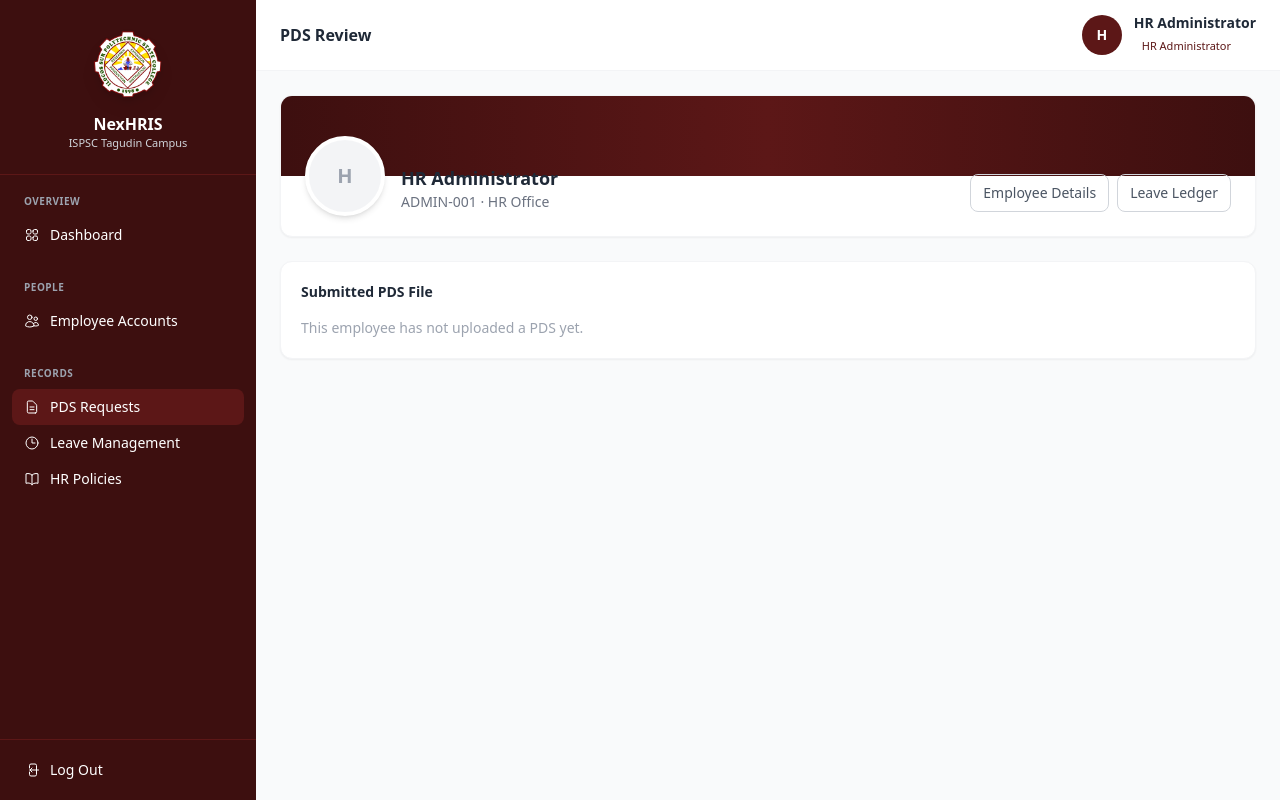
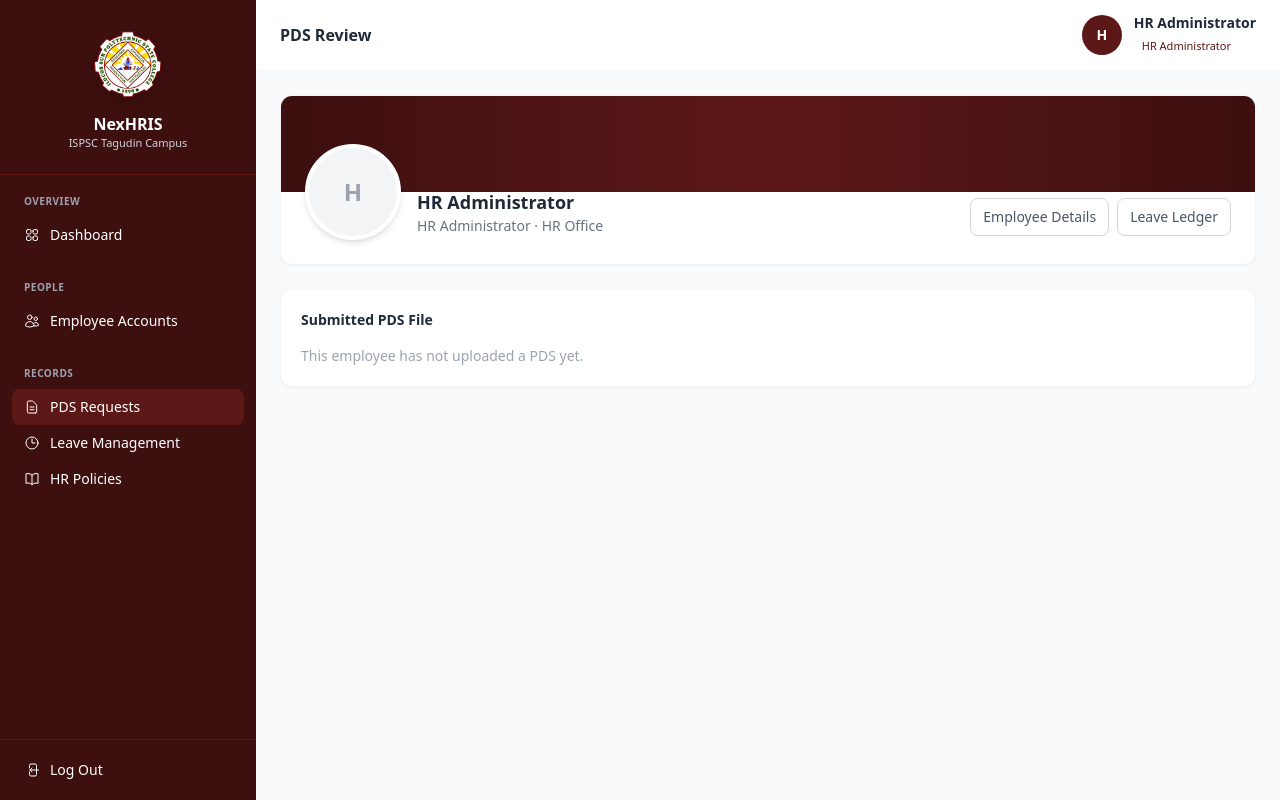
Before and after one commit to edrfjk/nexhris, a Laravel app: page /admin/pds/1 in a window 1280 px wide. Run offline with Laravel 12, Linux system fonts and the light colour scheme; a user stored in the database is signed in; data comes from the database, SQL or seed files in the repository; data that the repository does not hold is empty; style sheets or scripts are compiled from the project's sources; some libraries are stand-ins or nearby versions.

Commit message:
Header banner for admin pds side

```diff
--- a/app/Services/ExcelToPdfConverter.php
+++ b/app/Services/ExcelToPdfConverter.php
@@ -32,7 +32,7 @@ class ExcelToPdfConverter
             '--headless',
             '--norestore',
             "-env:UserInstallation={$profileUrl}",
-            '--convert-to=pdf',
+            '--convert-to', 'pdf',
             '--outdir', $outDir,
             $xlsxAbsolutePath,
         ]);
--- a/resources/views/admin/pds/show.blade.php
+++ b/resources/views/admin/pds/show.blade.php
@@ -6,24 +6,24 @@
 
 <div x-data>
 
-    <!-- Profile banner (unchanged) -->
+    <!-- Profile header banner -->
     <div class="bg-white rounded-xl shadow-sm border border-gray-100 overflow-hidden mb-6">
-        <div class="h-20 bg-gradient-to-r from-maroon-900 via-maroon-800 to-maroon-900"></div>
-        <div class="px-6 pb-5">
-            <div class="flex flex-col sm:flex-row sm:items-end sm:justify-between gap-4 -mt-10">
+        <div class="h-24 bg-gradient-to-r from-maroon-900 via-maroon-800 to-maroon-900"></div>
+        <div class="px-6 pb-6">
+            <div class="flex flex-col sm:flex-row sm:items-end sm:justify-between gap-4 -mt-12">
                 <div class="flex items-end gap-4">
-                    <div class="w-20 h-20 rounded-full border-4 border-white bg-gray-100 overflow-hidden shadow-md flex-shrink-0">
+                    <div class="w-24 h-24 rounded-full border-4 border-white bg-gray-100 overflow-hidden shadow-md flex-shrink-0">
                         @if ($employee->profile_photo_path)
                             <img src="{{ asset('storage/' . $employee->profile_photo_path) }}" class="w-full h-full object-cover">
                         @else
-                            <div class="w-full h-full flex items-center justify-center text-xl font-bold text-gray-400">
+                            <div class="w-full h-full flex items-center justify-center text-2xl font-bold text-gray-400">
                                 {{ strtoupper(substr($employee->name, 0, 1)) }}
                             </div>
                         @endif
                     </div>
                     <div class="pb-1">
                         <h2 class="text-lg font-bold text-gray-800">{{ $employee->name }}</h2>
-                        <p class="text-sm text-gray-500">{{ $employee->employee_number }} · {{ $employee->department ?: 'No department set' }}</p>
+                        <p class="text-sm text-gray-500">{{ $employee->position ?: 'Employee' }} · {{ $employee->department ?: 'No department' }}</p>
                     </div>
                 </div>
 
```
